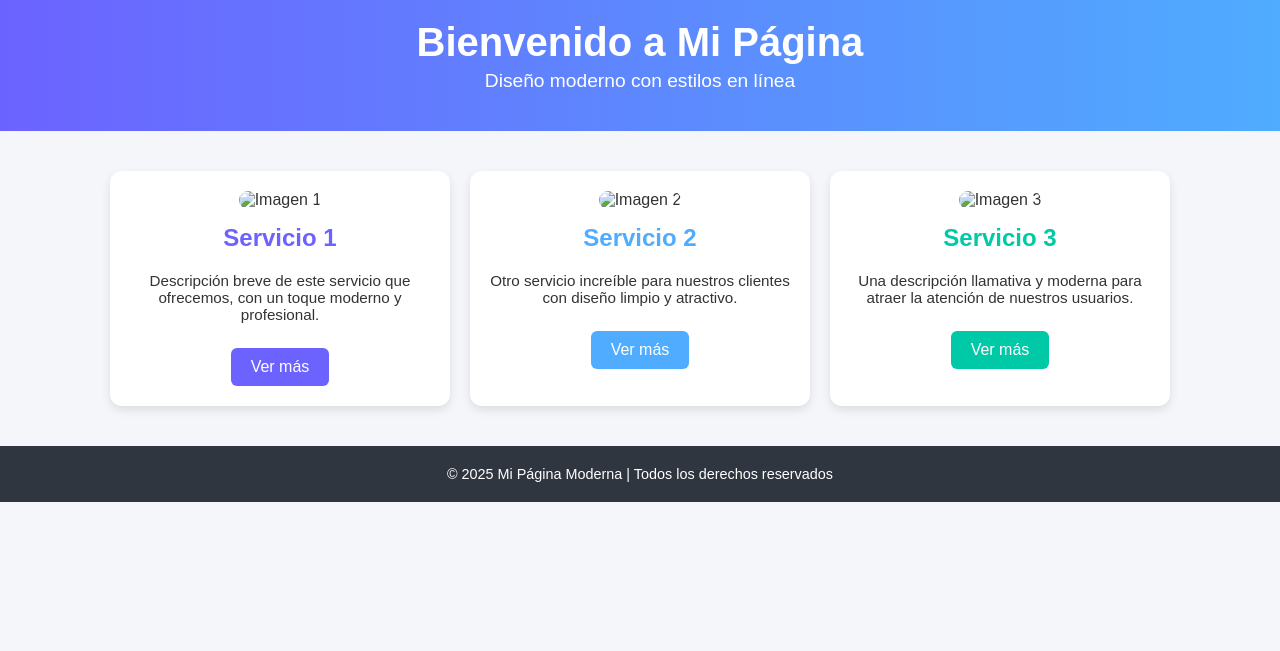
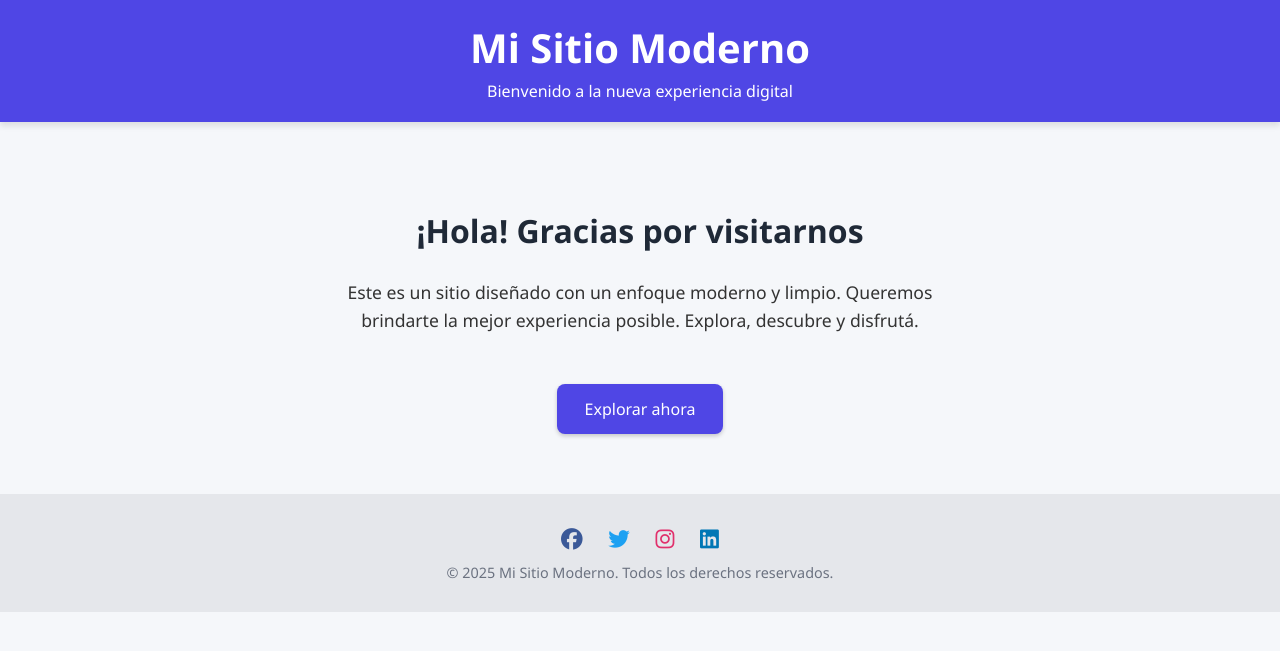
Before and after one commit to RobertMejiaSaravia/Coder_Rep, a Django app: page / in a window 1280 px wide. Shown: the top 651 px of the page. Run offline with Django 5.2, Linux system fonts and the light colour scheme; some libraries are stand-ins or nearby versions.

Commit message:
Cambio home, previo clase 11

```diff
--- a/mi_app/templates/mi_app/home.html
+++ b/mi_app/templates/mi_app/home.html
@@ -1,48 +1,48 @@
 <!DOCTYPE html>
 <html lang="es">
 <head>
-    <meta charset="UTF-8">
-    <meta name="viewport" content="width=device-width, initial-scale=1.0">
-    <title>Mi Página Moderna</title>
+  <meta charset="UTF-8">
+  <title>Bienvenido</title>
+  <!-- CDN de Font Awesome para íconos -->
+  <link rel="stylesheet" href="https://cdnjs.cloudflare.com/ajax/libs/font-awesome/6.5.0/css/all.min.css">
 </head>
-<body style="margin:0; font-family: Arial, sans-serif; background-color:#f5f6fa; color:#333;">
+<body style="margin: 0; font-family: 'Segoe UI', sans-serif; background: #f5f7fa; color: #333;">
 
-    <!-- Encabezado -->
-    <header style="background: linear-gradient(90deg, #6c63ff, #4facfe); padding:20px; text-align:center; color:white;">
-        <h1 style="margin:0; font-size:2.5em;">Bienvenido a Mi Página</h1>
-        <p style="margin-top:5px; font-size:1.2em;">Diseño moderno con estilos en línea</p>
-    </header>
+  <!-- Encabezado -->
+  <header style="background-color: #4f46e5; color: white; padding: 20px 40px; text-align: center; box-shadow: 0 4px 6px rgba(0,0,0,0.1);">
+    <h1 style="margin: 0; font-size: 2.5em;">Mi Sitio Moderno</h1>
+    <p style="margin: 5px 0 0;">Bienvenido a la nueva experiencia digital</p>
+  </header>
 
-    <!-- Sección principal -->
-    <section style="display:flex; flex-wrap:wrap; justify-content:center; padding:40px; gap:20px;">
+  <!-- Contenido principal -->
+  <main style="padding: 60px 20px; text-align: center;">
+    <h2 style="font-size: 2em; color: #1f2937;">¡Hola! Gracias por visitarnos</h2>
+    <p style="max-width: 600px; margin: 20px auto; font-size: 1.1em; line-height: 1.6;">
+      Este es un sitio diseñado con un enfoque moderno y limpio. Queremos brindarte la mejor experiencia posible. Explora, descubre y disfrutá.
+    </p>
+    <a href="#explorar" style="display: inline-block; margin-top: 30px; background-color: #4f46e5; color: white; padding: 14px 28px; text-decoration: none; font-size: 1em; border-radius: 8px; box-shadow: 0 2px 4px rgba(0,0,0,0.2); transition: background-color 0.3s;">
+      Explorar ahora
+    </a>
+  </main>
 
-        <div style="background:white; border-radius:12px; box-shadow:0 4px 10px rgba(0,0,0,0.1); padding:20px; max-width:300px; text-align:center;">
-            <img src="https://via.placeholder.com/250" alt="Imagen 1" style="width:100%; border-radius:10px;">
-            <h2 style="margin-top:15px; color:#6c63ff;">Servicio 1</h2>
-            <p style="font-size:0.95em;">Descripción breve de este servicio que ofrecemos, con un toque moderno y profesional.</p>
-            <a href="#" style="display:inline-block; padding:10px 20px; background:#6c63ff; color:white; text-decoration:none; border-radius:6px; margin-top:10px;">Ver más</a>
-        </div>
-
-        <div style="background:white; border-radius:12px; box-shadow:0 4px 10px rgba(0,0,0,0.1); padding:20px; max-width:300px; text-align:center;">
-            <img src="https://via.placeholder.com/250" alt="Imagen 2" style="width:100%; border-radius:10px;">
-            <h2 style="margin-top:15px; color:#4facfe;">Servicio 2</h2>
-            <p style="font-size:0.95em;">Otro servicio increíble para nuestros clientes con diseño limpio y atractivo.</p>
-            <a href="#" style="display:inline-block; padding:10px 20px; background:#4facfe; color:white; text-decoration:none; border-radius:6px; margin-top:10px;">Ver más</a>
-        </div>
-
-        <div style="background:white; border-radius:12px; box-shadow:0 4px 10px rgba(0,0,0,0.1); padding:20px; max-width:300px; text-align:center;">
-            <img src="https://via.placeholder.com/250" alt="Imagen 3" style="width:100%; border-radius:10px;">
-            <h2 style="margin-top:15px; color:#00c9a7;">Servicio 3</h2>
-            <p style="font-size:0.95em;">Una descripción llamativa y moderna para atraer la atención de nuestros usuarios.</p>
-            <a href="#" style="display:inline-block; padding:10px 20px; background:#00c9a7; color:white; text-decoration:none; border-radius:6px; margin-top:10px;">Ver más</a>
-        </div>
-
-    </section>
-
-    <!-- Footer -->
-    <footer style="background-color:#2f3640; color:white; text-align:center; padding:20px; font-size:0.9em;">
-        &copy; 2025 Mi Página Moderna | Todos los derechos reservados
-    </footer>
+  <!-- Pie de página con redes sociales -->
+  <footer style="background-color: #e5e7eb; padding: 30px 20px; text-align: center; font-size: 0.9em; color: #6b7280;">
+    <div style="margin-bottom: 10px;">
+      <a href="https://facebook.com" target="_blank" style="margin: 0 10px; color: #3b5998; text-decoration: none; font-size: 1.5em;">
+        <i class="fab fa-facebook"></i>
+      </a>
+      <a href="https://twitter.com" target="_blank" style="margin: 0 10px; color: #1da1f2; text-decoration: none; font-size: 1.5em;">
+        <i class="fab fa-twitter"></i>
+      </a>
+      <a href="https://instagram.com" target="_blank" style="margin: 0 10px; color: #e1306c; text-decoration: none; font-size: 1.5em;">
+        <i class="fab fa-instagram"></i>
+      </a>
+      <a href="https://linkedin.com" target="_blank" style="margin: 0 10px; color: #0077b5; text-decoration: none; font-size: 1.5em;">
+        <i class="fab fa-linkedin"></i>
+      </a>
+    </div>
+    &copy; 2025 Mi Sitio Moderno. Todos los derechos reservados.
+  </footer>
 
 </body>
 </html>
```
